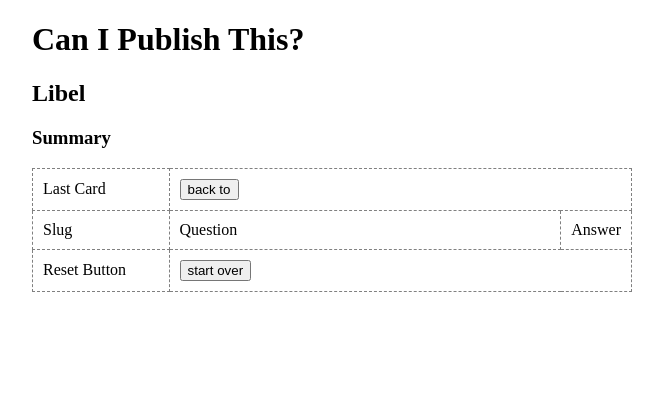
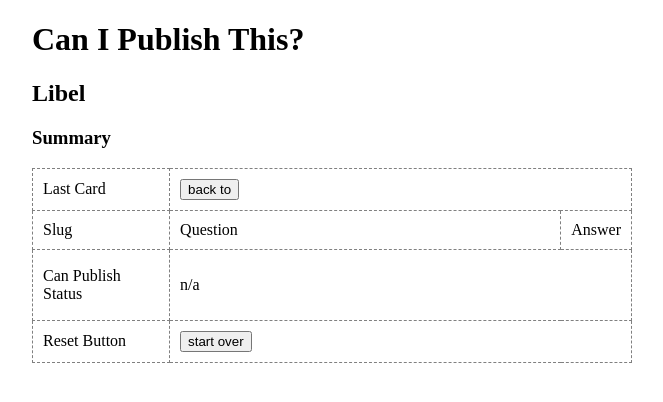
Before and after one commit to lautomator/can-i-publish-this-v2, a Django app: template can_i_publish/libel/templates/libel/summary.html in a window 1280 px wide. Shown: the top 402 px of the page, without its empty margins (308-971 px from the left). Run offline with Django 4.2, Linux system fonts and the light colour scheme; the template is opened without the code that fills it, so the values that code supplies are empty.

Commit message:
added the can publish status to the summary

```diff
--- a/can_i_publish/libel/templates/libel/summary.html
+++ b/can_i_publish/libel/templates/libel/summary.html
@@ -27,6 +27,18 @@
     </tr>
     {% endfor %}
     <tr>
+      <td>Can Publish Status</td>
+      <td colspan="2">
+        {% if pub_status == 'yes' %}
+        <p><strong>&check;</strong> <em>can publish</em></p>
+        {% elif pub_status == 'no' %}
+        <p><strong>&#10005;</strong> <em>pause</em></p>
+        {% else %}
+        <p>n/a</p>
+        {% endif %}
+      </td>
+    </tr>
+    <tr>
       <td>Reset Button</td>
       <td colspan="2">
         <button
```
Also changed, not shown: can_i_publish/libel/views.py (+10 -0 lines).
